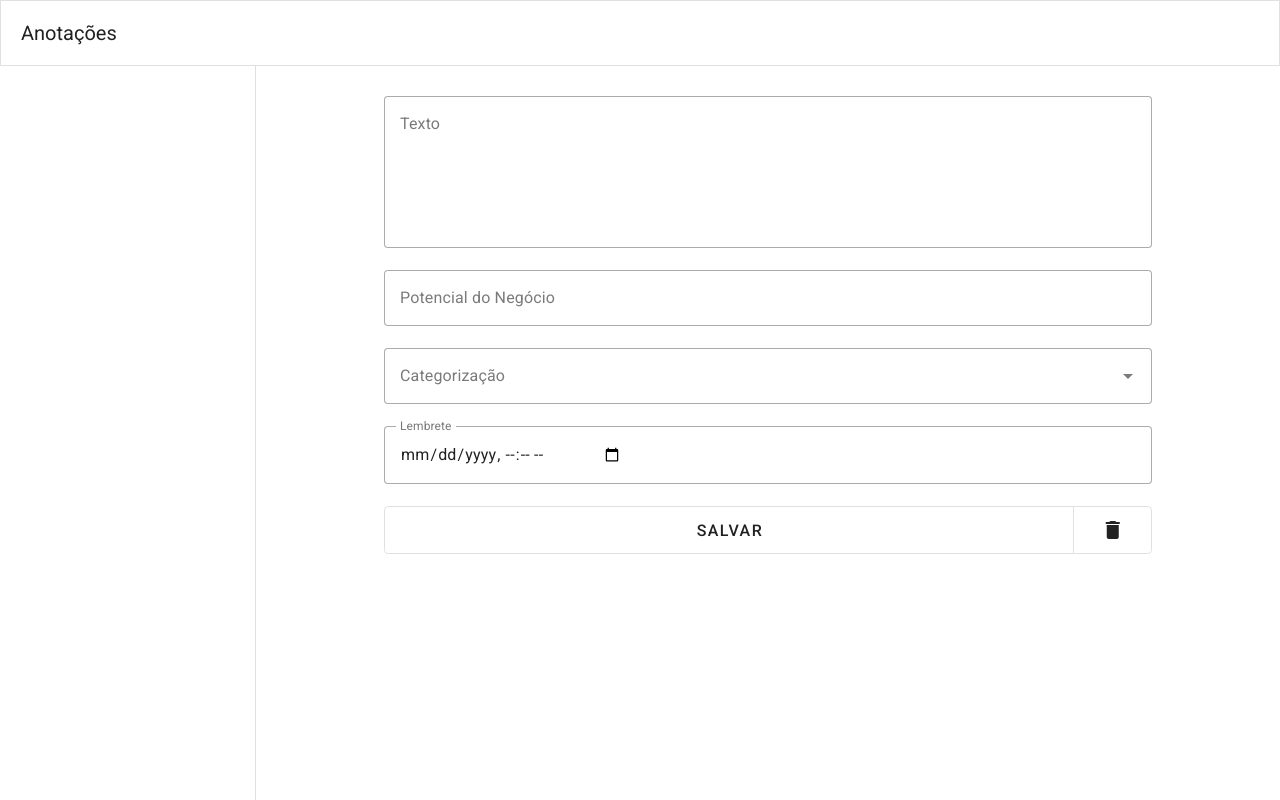
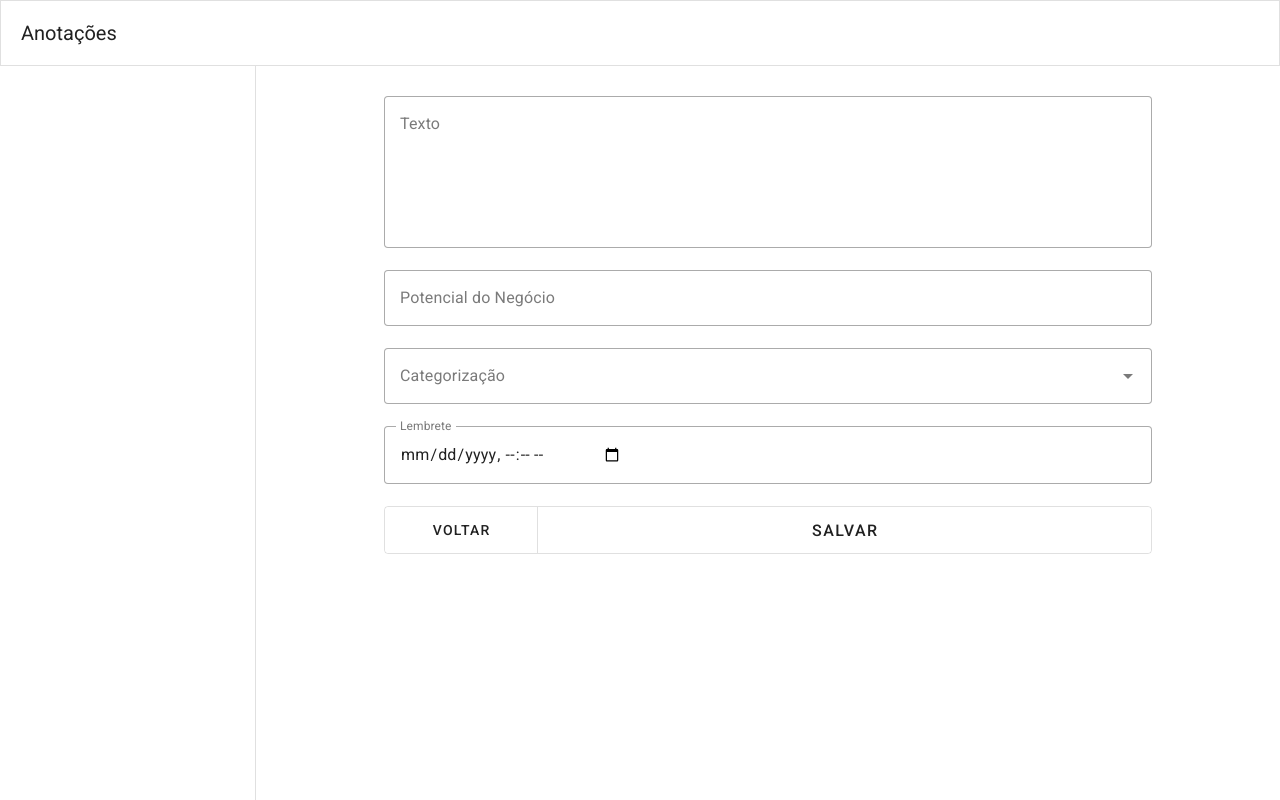
Before and after one commit to 129-ornellas/anotacoes, a Nuxt app in the folder frontend/: page /criar in a window 1280 px wide. Built offline with nearby package versions, Linux system fonts and the light colour scheme.

Commit message:
altera botao para voltar ao invez de apagar e muda rota depois de status 200

```diff
--- a/frontend/pages/criar.vue
+++ b/frontend/pages/criar.vue
@@ -19,13 +19,15 @@
       label="Lembrete"
       type="datetime-local"></v-text-field>
     <v-btn-group variant="outlined" divided border style="width: 100%">
-      <VBtn variant="flat" size="large" style="width: 90%" @click="criaAnotacao">Salvar</VBtn>
-      <VBtn variant="flat" icon="delete" style="width: 10%"></VBtn>
+      <VBtn variant="flat" style="width: 20%" to="/">Voltar</VBtn>
+      <VBtn variant="flat" size="large" style="width: 80%" @click="criaAnotacao">Salvar</VBtn>
     </v-btn-group>
   </div>
 </template>
 
 <script>
+  const router = useRouter()
+
   import axios from "axios"
   export default {
     data() {
@@ -47,7 +49,9 @@
             remind_in: this.remind_in,
           })
           .then(function (response) {
-            console.log(response)
+            if (response.status == 200) {
+              router.push("/listar")
+            }
           })
           .catch(function (error) {
             console.log(error)
```
